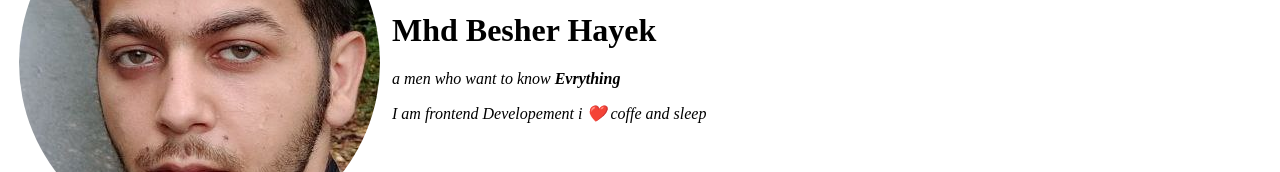
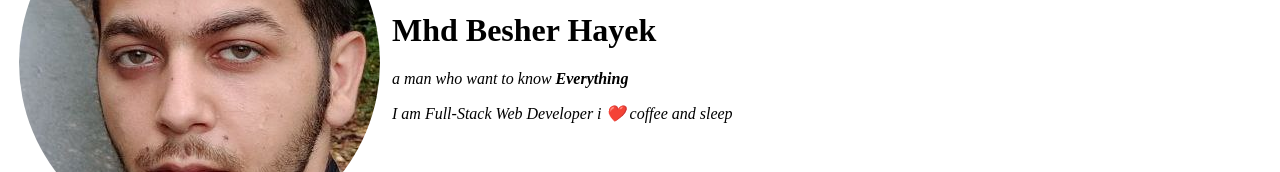
Before and after one commit to Besher96/cv, a plain HTML site: page index.html in a window 1280 px wide. Shown: the part 137-309 px from the top of the page. Drawn offline with Linux system fonts and the light colour scheme.

Commit message:
Update index.html

```diff
--- a/index.html
+++ b/index.html
@@ -12,8 +12,8 @@
       <td><img src=67.png>
       <td>
         <h1>Mhd Besher Hayek</h1>
-        <p><em>a men who want to know <strong>Evrything</strong></em></p>
-        <p><em>I am frontend Developement i ❤️ coffe and sleep</em></p>
+        <p><em>a man who want to know <strong>Everything</strong></em></p>
+        <p><em>I am  Full-Stack Web Developer i ❤️ coffee and sleep</em></p>
       </td>
     </tr>
   </table>
```
